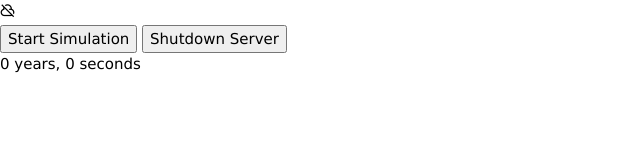
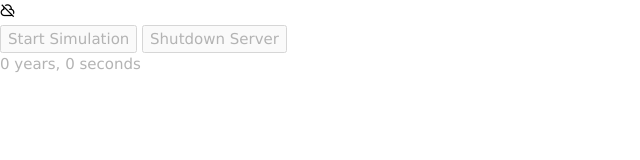
Before and after one commit to planeworld/pwng-webclient, a plain HTML site: page index.html in a window 1280 px wide. Shown: the whole page, without its empty margins (0-640 px from the left). Drawn offline with nearby package versions, Linux system fonts and the light colour scheme.

Commit message:
Gray-out buttons if not connected

```diff
--- a/index.html
+++ b/index.html
@@ -30,6 +30,8 @@
     <i class="ri-cloud-line" v-show="server.connected"></i>
     <i class="ri-cloud-off-line" v-show="!server.connected"></i>
     <br>
+    <div style="position: relative;">
+      <div >
         <div>
           <button v-on:click="rpc('start_simulation')" v-show="!sim_running">Start Simulation</button>
           <button v-on:click="rpc('stop_simulation')" v-show="sim_running">Stop Simulation</button>
@@ -38,6 +40,12 @@
 
         <div>
           {{ sim_time.years }} years, {{ sim_time.seconds }} seconds
+        </div>
+      </div>
+
+      <div v-show="!server.connected" style="position: absolute; top: 0; left: 0; width:100%; height:100%; opacity: 0.7;background: #ffffff;">
+      </div>
+
     </div>
   </div>
 
```
Lines whose indentation alone changed are shown as unchanged.
